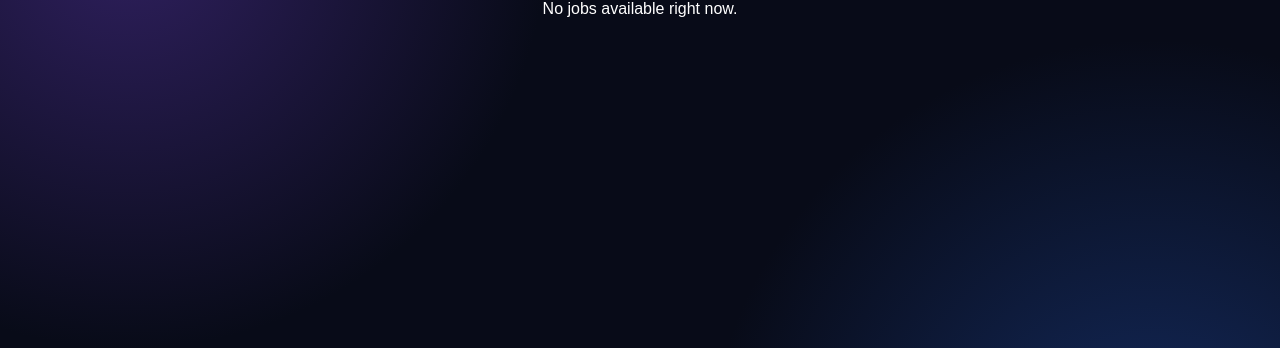
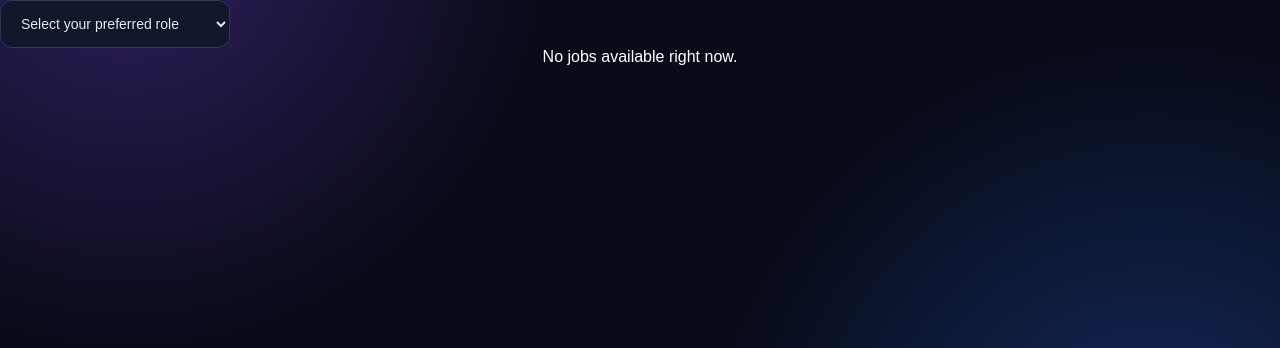
Before and after one commit to Avneesh-shrivastava/InternsRizz, a Django app: page /job-feed/ in a window 1280 px wide. Shown: the part 72-420 px from the top of the page. Run offline with Django 5.2, Linux system fonts and the light colour scheme; the visitor is signed in with stand-in values (Sample User, id 1); data that the repository does not hold is empty.

Commit message:
Added a dropbox for job role selection

```diff
--- a/interns_app/templates/job_feed.html
+++ b/interns_app/templates/job_feed.html
@@ -667,6 +667,48 @@ nav {
 
 
 
+.form-group {
+    display: flex;
+    flex-direction: column;
+    gap: 10px;
+    width: 230px;
+}
+
+.form-group label {
+    color: #e5e7eb;
+    font-size: 14px;
+    font-weight: 600;
+}
+
+.form-group select {
+    width: 100%;
+    padding: 14px 16px;
+    border: 1px solid #303858;
+    border-radius: 12px;
+    outline: none;
+    background-color: #11162a;
+    color: #e5e7eb;
+    font-size: 14px;
+    cursor: pointer;
+    transition: border-color 0.2s, box-shadow 0.2s;
+    appearance: auto;
+}
+
+.form-group select:focus {
+    border-color: #8b5cf6;
+    box-shadow: 0 0 0 3px rgba(139, 92, 246, 0.15);
+}
+
+.form-group select option {
+    background-color: #11162a;
+    color: #e5e7eb;
+}
+
+
+
+
+
+
 
     </style>
 </head>
@@ -678,6 +720,7 @@ nav {
     <nav>
         <a href="/home-page" class="logo">Jobs 2 Swipe</a>
 
+
         <div class="nav-right">
 
             <a href="/saved-jobs" class="nav-link">Saved Jobs</a>
@@ -688,6 +731,43 @@ nav {
             </a>
         </div>
     </nav>
+
+<!-- select the job role -->
+
+    <form method="POST" action="">
+        {% csrf_token %}
+
+        <div class="form-group">
+            <!-- <label for="job-role">Preferred Job Role</label> -->
+
+            <select
+                name="preferred_role"
+                id="job-role"
+                required
+                onchange="this.form.submit()"
+            >
+                <option value="" disabled selected>
+                    Select your preferred role
+                </option>
+                <option value="Python Developer">Python Developer</option>
+                <option value="Django Developer">Django Developer</option>
+                <option value="React Developer">React Developer</option>
+                <option value="Frontend Developer">Frontend Developer</option>
+                <option value="Backend Developer">Backend Developer</option>
+                <option value="Full Stack Developer">Full Stack Developer</option>
+                <option value="Software Developer">Software Developer</option>
+                <option value="Data Analyst">Data Analyst</option>
+                <option value="Data Engineer">Data Engineer</option>
+                <option value="AI/ML Engineer">AI/ML Engineer</option>
+                <option value="DevOps Engineer">DevOps Engineer</option>
+                <option value="Cybersecurity Analyst">Cybersecurity Analyst</option>
+                <option value="QA Engineer">QA Engineer</option>
+                <option value="UI/UX Designer">UI/UX Designer</option>
+                <option value="Other">Other</option>
+            </select>
+        </div>
+    </form>
+
 
  <!-- JOB AREA -->
 
```
